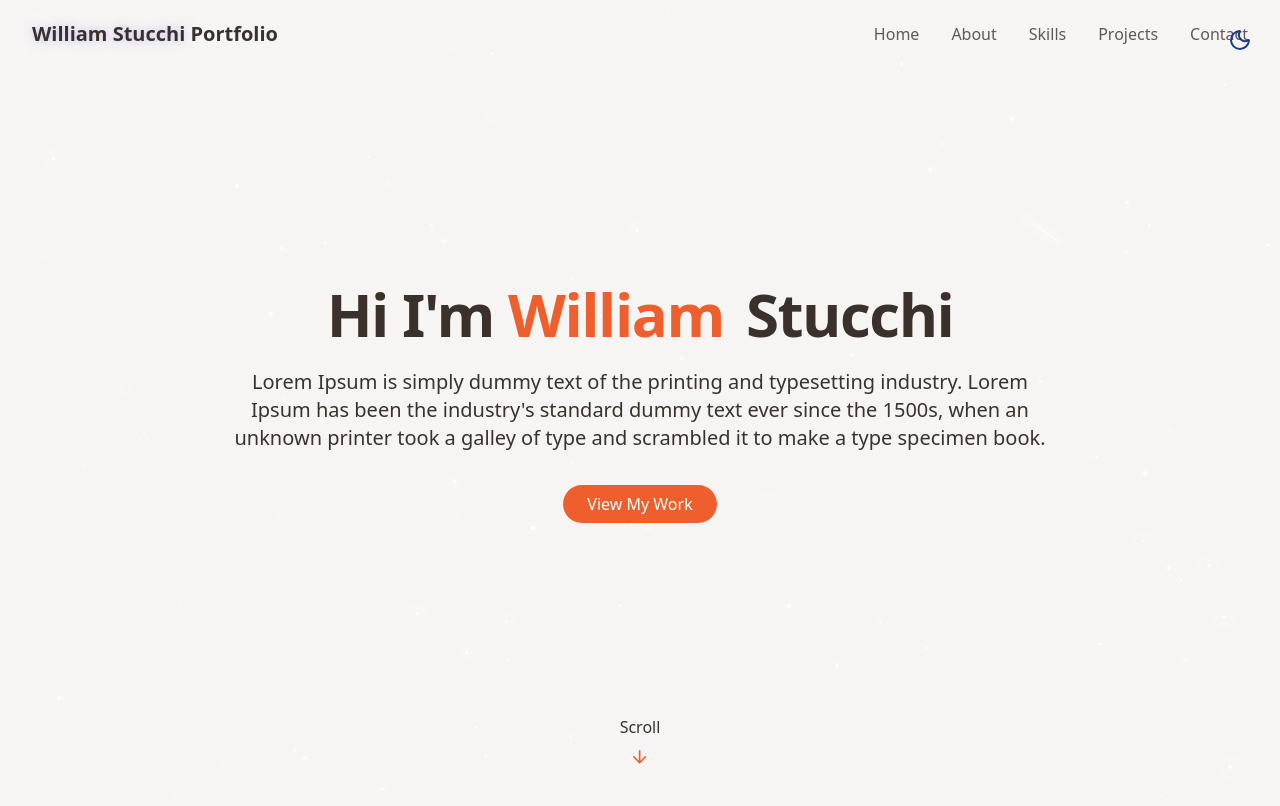
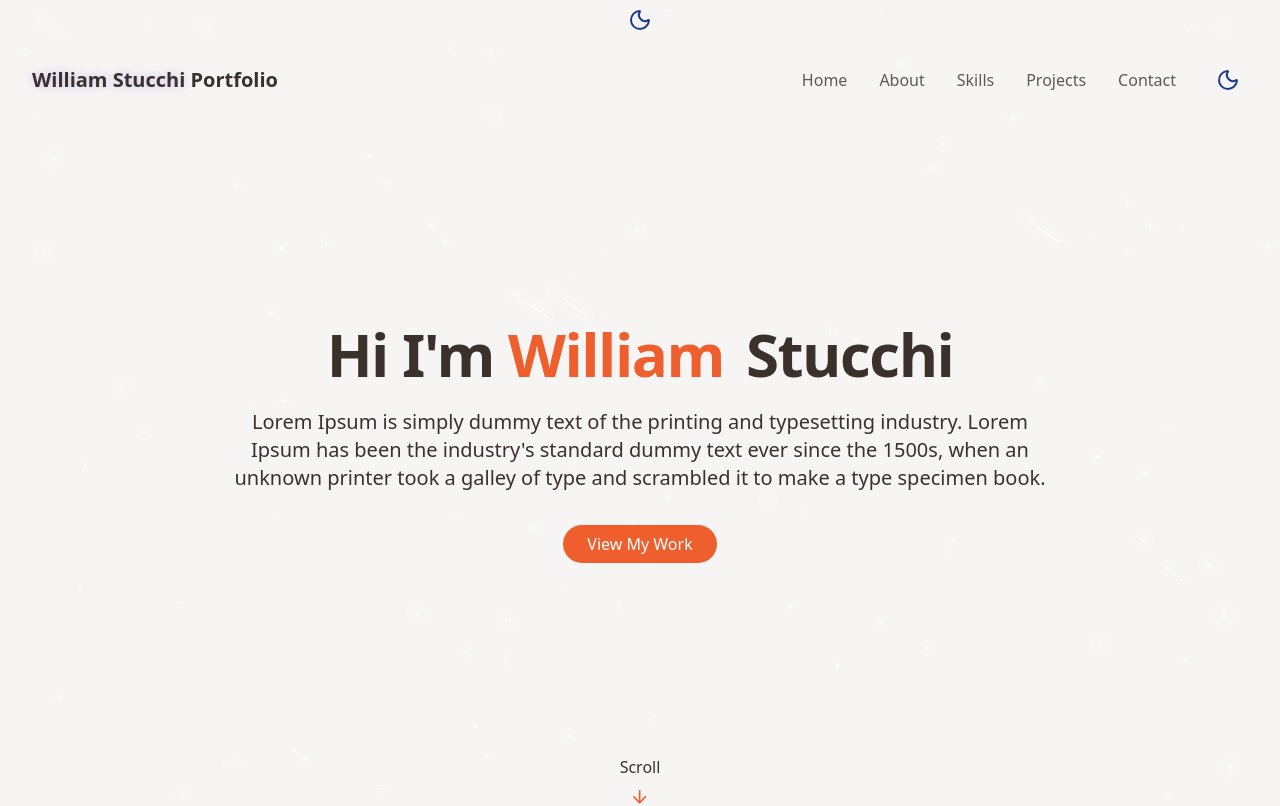
Before and after one commit to WilliamStucchi/WilliamStucchi.github.io, a React (Vite) app: page / in a window 1280 px wide. Shown: the top 806 px of the page. Built offline with nearby package versions, Linux system fonts and the light colour scheme.

Commit message:
Added theme toggle to navbar

```diff
--- a/src/components/Navbar.jsx
+++ b/src/components/Navbar.jsx
@@ -1,13 +1,14 @@
 import { cn } from "@/lib/utils";
 import { Menu, X } from "lucide-react";
+import { ThemeToggle } from "./ThemeToggle";
 import { useEffect, useState } from "react";
 
 const navItems = [
-    {name: "Home", href: "#hero"},
-    {name: "About", href: "#about"},
-    {name: "Skills", href: "#skills"},
-    {name: "Projects", href: "#projects"},
-    {name: "Contact", href: "#contact"},
+    { name: "Home", href: "#hero" },
+    { name: "About", href: "#about" },
+    { name: "Skills", href: "#skills" },
+    { name: "Projects", href: "#projects" },
+    { name: "Contact", href: "#contact" },
 ]
 
 export const Navbar = () => {
@@ -66,12 +67,13 @@ export const Navbar = () => {
             </a>
 
             {/* desktop nav */}
-            <div className="hidden md:flex space-x-8">
+            <div className="hidden md:flex space-x-8 items-center">
                 {navItems.map((item, key) => (
                     <a key={key} href={item.href} className="text-foreground/80 hover:text-primary transition-colors duration-300">
                         {item.name}
                     </a>
                 ))}
+                <ThemeToggle />
             </div>
 
             {/* mobile nav */}
@@ -79,7 +81,7 @@ export const Navbar = () => {
                 onClick={() => setIsMenuOpen((prev) => !prev)}
                 className="md:hidden p-2 text-foreground z-50"
                 aria-label={isMenuOpen ? "Close Menu" : "Open Menu"}>
-                {isMenuOpen ? <X size={24}/> : <Menu size={24} />}
+                {isMenuOpen ? <X size={24} /> : <Menu size={24} />}
             </button>
 
             <div className={cn(
@@ -89,7 +91,7 @@ export const Navbar = () => {
                     ? "opacity-100 pointer-events-auto"
                     : "opacity-0 pointer-events-none"
             )}>
-                <div className="flex flex-col space-y-8 text-xl">
+                <div className="flex flex-col space-y-8 text-xl items-center">
                     {navItems.map((item, key) => (
                         <a
                             key={key}
@@ -106,6 +108,7 @@ export const Navbar = () => {
                             {item.name}
                         </a>
                     ))}
+                    <ThemeToggle />
                 </div>
             </div>
         </div>
--- a/src/components/ThemeToggle.jsx
+++ b/src/components/ThemeToggle.jsx
@@ -2,12 +2,12 @@ import { Moon, Sun } from "lucide-react";
 import { useEffect, useState } from "react"
 import { cn } from "@/lib/utils";
 
-export const ThemeToggle = () => {
+export const ThemeToggle = ({ className }) => {
     const [isDarkMode, setIsDarkMode] = useState(false);
 
-    useEffect(() =>  {
+    useEffect(() => {
         const storedTheme = localStorage.getItem("theme");
-        if(storedTheme === "dark") {
+        if (storedTheme === "dark") {
             document.documentElement.classList.add("dark");
             setIsDarkMode(true);
         } else {
@@ -17,7 +17,7 @@ export const ThemeToggle = () => {
     }, [])
 
     const toggleTheme = () => {
-        if(isDarkMode) {
+        if (isDarkMode) {
             document.documentElement.classList.remove("dark");
             localStorage.setItem("theme", "light");
             setIsDarkMode(false);
@@ -30,12 +30,12 @@ export const ThemeToggle = () => {
 
     return (
         <button
-        onClick={toggleTheme}
-        className={cn(
-            "fixed max-sm:hidden top-5 right-5 z-50 p-2 rounded-full transition-colors duration-300",
-            "focus:outline-hidden"
-        )}>
-            {isDarkMode ? <Sun className="h-6 w-6 text-yellow-300"/> : <Moon className="h-6 w-6 text-blue-900"/>}
+            onClick={toggleTheme}
+            className={cn(
+                "p-2 rounded-full transition-colors duration-300 focus:outline-hidden",
+                className
+            )}>
+            {isDarkMode ? <Sun className="h-6 w-6 text-yellow-300" /> : <Moon className="h-6 w-6 text-blue-900" />}
         </button>
     );
 }
```
Lines whose indentation alone changed are shown as unchanged.
